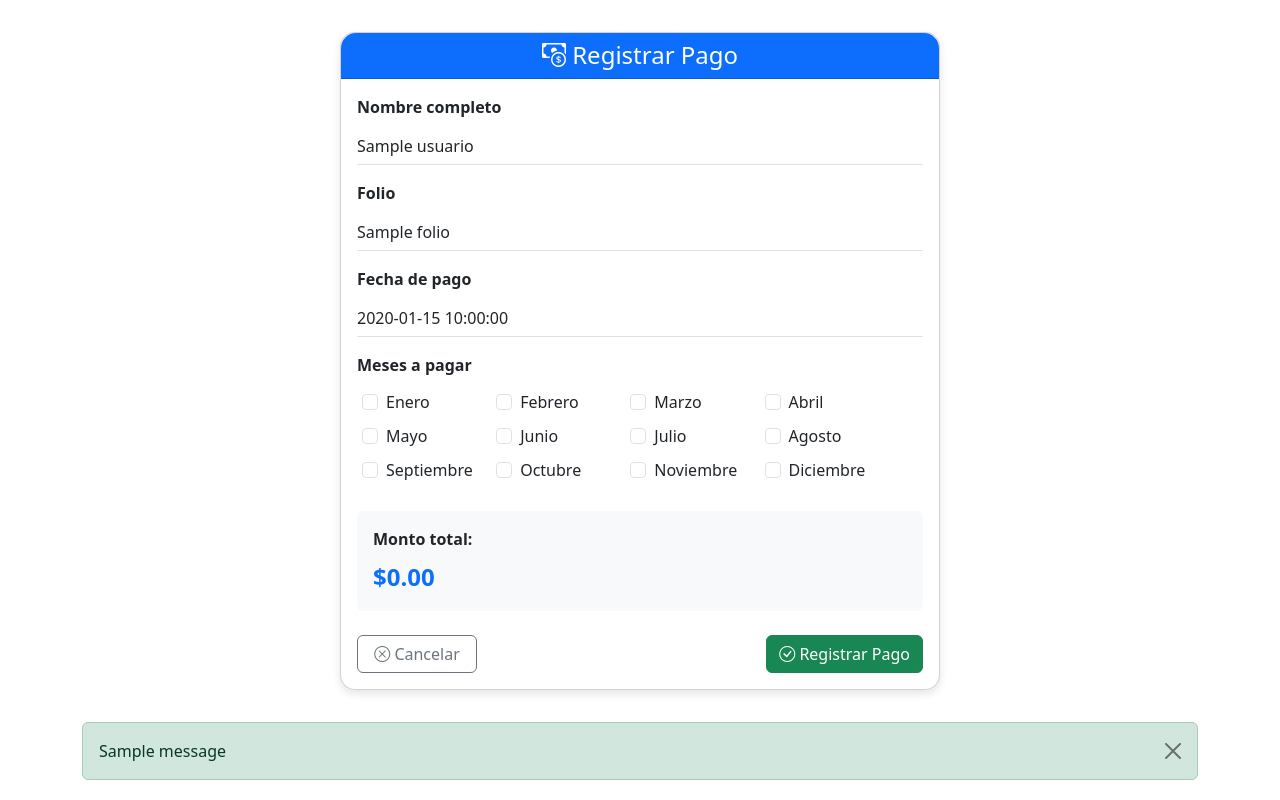
After one commit to Mikee0102/ProyectoEstadia2Full, a Flask app: template templates/registrar_pago.html in a window 1280 px wide. The commit adds this page. Run offline with Flask 3, Linux system fonts and the light colour scheme; the template is opened without the code that fills it: most values are stand-ins (such as "Sample title", 1, 10 or a date in 2020); one stand-in notice (Sample message) is shown.

Commit message:
Primeros pasos con los pagos

```diff
--- a/app.py
+++ b/app.py
@@ -1,9 +1,11 @@
-from flask import Flask, render_template, request, redirect
+import datetime
+from flask import Flask, flash, render_template, request, redirect, url_for
 import firebase_admin
 from firebase_admin import credentials, firestore
 
 app = Flask(__name__)
 
+app.secret_key = 'mapachespeludos_69'
 # Iniciar Firebase con el JSoN de configuración
 cred = credentials.Certificate("firebase_config.json")
 firebase_admin.initialize_app(cred)
@@ -99,7 +101,80 @@ def eliminar_usuario(folio):
 # Ruta de pagina de pagos
 @app.route('/pagos')
 def pagos():
-    return render_template('pagos.html')
+    busqueda = request.args.get('busqueda', '').strip().lower()
+    usuarios_ref = db.collection('usuarios').stream()
 
+    usuarios_con_estado = []
+
+    for doc in usuarios_ref:
+        data = doc.to_dict()
+        # Convertir campos a minúsculas para búsqueda
+        nombre = data.get('Nombre_completo', '').lower()
+        colonia = data.get('Colonia', '').lower()
+        folio = data.get('Folio', '').lower()
+
+        if not busqueda or (busqueda in nombre or busqueda in colonia or busqueda in folio):
+            # Consulta para verificar si el usuario tiene pagos registrados
+            pagos_ref = db.collection('pagos').where('Folio_usuario', '==', data['Folio']).limit(1).stream()
+            pago_existe = next(pagos_ref, None)
+
+            # Determinar el estado basado en si existe pago registrado
+            estado = "Pagado" if pago_existe else "Debe"
+
+            # Agregar el estado a los datos del usuario
+            data['EstadoPago'] = estado
+            usuarios_con_estado.append(data)
+
+    return render_template('pagos.html', usuarios=usuarios_con_estado)
+
+from datetime import datetime
+from flask import render_template
+
+@app.route('/registrar_pago/<folio>', methods=['GET', 'POST'])
+def registrar_pago(folio):
+    # Obtener usuario
+    usuarios_ref = db.collection('usuarios').where('Folio', '==', folio).limit(1).stream()
+    usuario = next(usuarios_ref, None)
+
+    if not usuario:
+        flash('Usuario no encontrado', 'danger')
+        return redirect(url_for('pagos'))
+
+    # Formatear fecha actual
+    ahora = datetime.now()
+    fecha_actual = ahora.strftime("%d de %B de %Y, %H:%M %p ")  # Ej: "30 de mayo de 2025, 12:00:00 a.m. UTC-6"
+    fecha_actual_iso = ahora.isoformat()  # Para almacenar en la base de datos
+
+    if request.method == 'POST':
+        try:
+            monto = float(request.form['monto'])
+            meses_seleccionados = request.form.getlist('meses')
+            fecha_pago = request.form['fecha_pago']
+
+            if not meses_seleccionados:
+                flash('Debe seleccionar al menos un mes', 'danger')
+                return redirect(url_for('registrar_pago', folio=folio))
+
+            # Registrar el pago
+            pago_data = {
+                'Folio_usuario': folio,
+                'Monto': monto,
+                'Estado_pago': 'Pagado',
+                'Fecha_pago': fecha_actual,
+                'Periodo': ', '.join(meses_seleccionados),
+                'Timestamp': fecha_actual_iso
+            }
+
+            db.collection('pagos').add(pago_data)
+            flash('Pago registrado exitosamente', 'success')
+            return redirect(url_for('pagos'))
+
+        except Exception as e:
+            flash(f'Error al registrar pago: {str(e)}', 'danger')
+
+    return render_template('registrar_pago.html',
+                         usuario=usuario.to_dict(),
+                         fecha_actual=fecha_actual,
+                         fecha_actual_iso=fecha_actual_iso)
 if __name__ == '__main__':
     app.run(debug=True)
--- a/templates/menu.html
+++ b/templates/menu.html
@@ -11,7 +11,7 @@
 
     <div class="d-grid gap-3">
         <a href="{{ url_for('usuarios') }}" class="btn btn-primary btn-lg">Usuarios</a>
-        <a href="{{ url_for('pagos') }}" class="btn btn-secondary btn-lg">Pagos</a>
+        <a href="{{ url_for('pagos') }}" class="btn btn-danger btn-lg">Pagos</a>
     </div>
 </body>
 </html>
--- /dev/null
+++ b/templates/registrar_pago.html
@@ -0,0 +1,148 @@
+<!DOCTYPE html>
+<html lang="es">
+<head>
+    <meta charset="UTF-8">
+    <title>Registrar Pago</title>
+    <link href="https://cdn.jsdelivr.net/npm/bootstrap@5.3.0/dist/css/bootstrap.min.css" rel="stylesheet">
+    <link rel="stylesheet" href="https://cdn.jsdelivr.net/npm/bootstrap-icons@1.11.1/font/bootstrap-icons.css">
+    <style>
+        .payment-card {
+            max-width: 600px;
+            margin: 2rem auto;
+            border-radius: 15px;
+            box-shadow: 0 4px 8px rgba(0, 0, 0, 0.1);
+        }
+        .payment-header {
+            border-radius: 15px 15px 0 0 !important;
+        }
+        .month-checkbox {
+            display: inline-block;
+            width: 120px;
+            margin: 5px;
+        }
+        .btn-action {
+            min-width: 120px;
+        }
+        #totalAmount {
+            font-size: 1.5rem;
+            font-weight: bold;
+            color: #0d6efd;
+        }
+        .form-control-plaintext {
+            border-bottom: 1px solid #dee2e6;
+            padding: 0.375rem 0;
+        }
+    </style>
+</head>
+<body class="container mt-4">
+    <div class="card payment-card">
+        <div class="card-header payment-header bg-primary text-white">
+            <h4 class="mb-0 text-center">
+                <i class="bi bi-cash-coin"></i> Registrar Pago
+            </h4>
+        </div>
+        <div class="card-body">
+            <form method="POST" action="{{ url_for('registrar_pago', folio=usuario.Folio) }}" id="paymentForm">
+                <!-- Información del usuario -->
+                <div class="mb-4">
+                    <div class="mb-3">
+                        <label class="form-label fw-bold">Nombre completo</label>
+                        <div class="form-control-plaintext">{{ usuario.Nombre_completo }}</div>
+                    </div>
+
+                    <div class="mb-3">
+                        <label class="form-label fw-bold">Folio</label>
+                        <div class="form-control-plaintext">{{ usuario.Folio }}</div>
+                    </div>
+
+                    <!-- Fecha actual (no editable) -->
+                    <div class="mb-3">
+                        <label class="form-label fw-bold">Fecha de pago</label>
+                        <div class="form-control-plaintext" id="fechaPago">{{ fecha_actual }}</div>
+                        <input type="hidden" name="fecha_pago" id="fechaInput" value="{{ fecha_actual_iso }}">
+                    </div>
+
+                    <!-- Selección de meses -->
+                    <div class="mb-4">
+                        <label class="form-label fw-bold">Meses a pagar</label>
+                        <div class="mb-3">
+                            {% set meses = ['Enero', 'Febrero', 'Marzo', 'Abril', 'Mayo', 'Junio',
+                                          'Julio', 'Agosto', 'Septiembre', 'Octubre', 'Noviembre', 'Diciembre'] %}
+                            {% for mes in meses %}
+                            <div class="form-check month-checkbox">
+                                <input class="form-check-input month-selector" type="checkbox"
+                                       id="mes{{ loop.index }}" name="meses" value="{{ mes }}"
+                                       data-price="150"> <!-- Precio por mes -->
+                                <label class="form-check-label" for="mes{{ loop.index }}">{{ mes }}</label>
+                            </div>
+                            {% endfor %}
+                        </div>
+                    </div>
+
+                    <!-- Monto total -->
+                    <div class="mb-4 p-3 bg-light rounded">
+                        <label class="form-label fw-bold">Monto total:</label>
+                        <div class="d-flex justify-content-between align-items-center">
+                            <span id="totalAmount">$0.00</span>
+                            <input type="hidden" name="monto" id="montoInput" value="0">
+                        </div>
+                    </div>
+                </div>
+
+                <!-- Botones de acción -->
+                <div class="d-flex justify-content-between">
+                    <a href="{{ url_for('pagos') }}" class="btn btn-outline-secondary btn-action">
+                        <i class="bi bi-x-circle"></i> Cancelar
+                    </a>
+                    <button type="submit" class="btn btn-success btn-action">
+                        <i class="bi bi-check-circle"></i> Registrar Pago
+                    </button>
+                </div>
+            </form>
+        </div>
+    </div>
+
+    <!-- JavaScript para calcular el total -->
+    <script>
+        document.addEventListener('DOMContentLoaded', function() {
+            const checkboxes = document.querySelectorAll('.month-selector');
+            const totalAmount = document.getElementById('totalAmount');
+            const montoInput = document.getElementById('montoInput');
+
+            checkboxes.forEach(checkbox => {
+                checkbox.addEventListener('change', updateTotal);
+            });
+
+            function updateTotal() {
+                let total = 0;
+                const selectedMonths = [];
+
+                checkboxes.forEach(checkbox => {
+                    if (checkbox.checked) {
+                        total += parseFloat(checkbox.dataset.price);
+                        selectedMonths.push(checkbox.value);
+                    }
+                });
+
+                totalAmount.textContent = '$' + total.toFixed(2);
+                montoInput.value = total.toFixed(2);
+            }
+
+            // Actualizar al cargar la página
+            updateTotal();
+        });
+    </script>
+
+    <!-- Mostrar mensajes flash -->
+    {% with messages = get_flashed_messages(with_categories=true) %}
+        {% if messages %}
+            {% for category, message in messages %}
+                <div class="alert alert-{{ category }} alert-dismissible fade show mt-3" role="alert">
+                    {{ message }}
+                    <button type="button" class="btn-close" data-bs-dismiss="alert" aria-label="Close"></button>
+                </div>
+            {% endfor %}
+        {% endif %}
+    {% endwith %}
+</body>
+</html>
```
Also changed, not shown: templates/pagos.html (+63 -2 lines).
